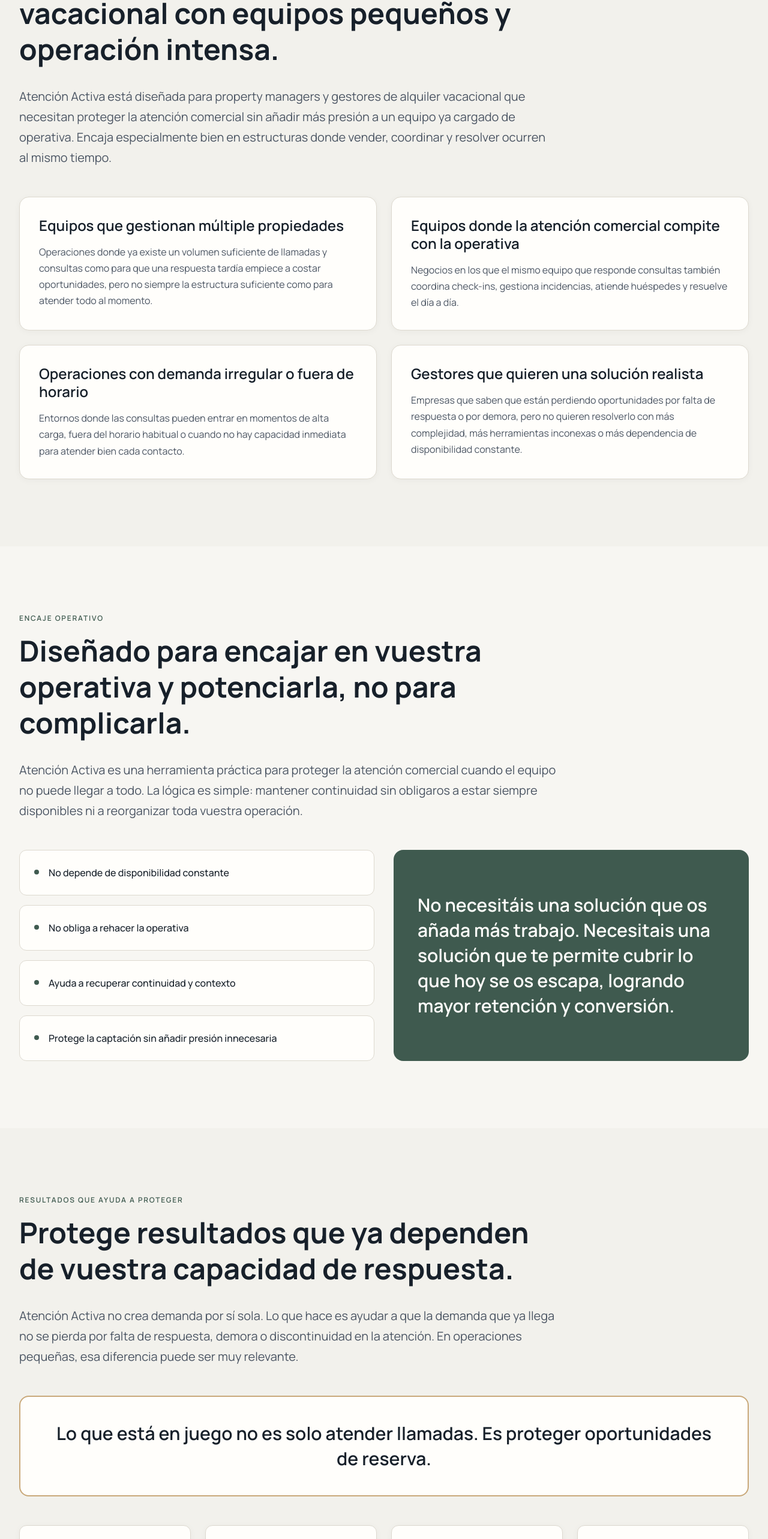
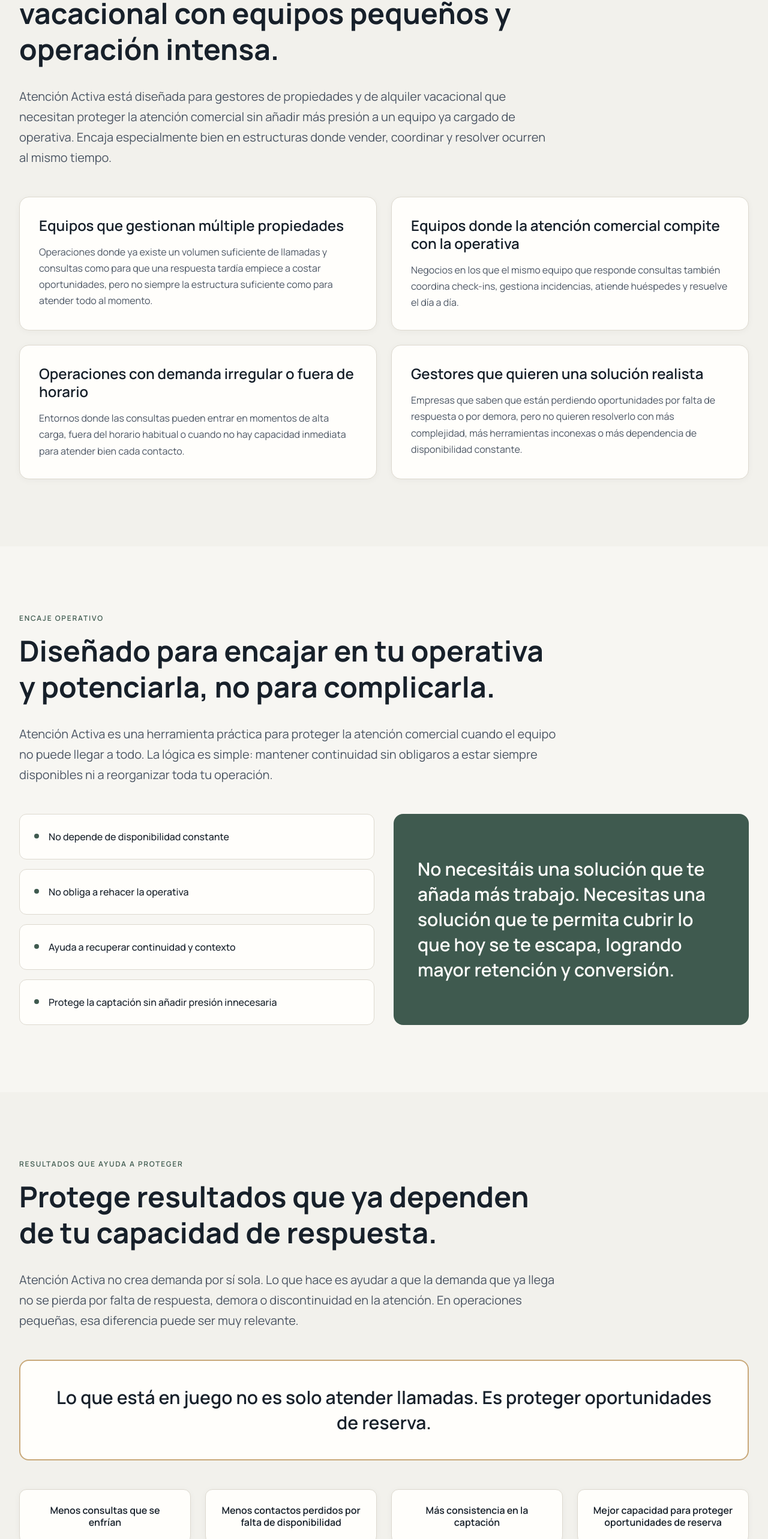
Before and after one commit to Phase4Labs/atencion_activa_web, a React (Vite) app: page / in a window 1280 px wide. Shown: the part 4342-6908 px from the top of the page at 60% size. Built offline with nearby package versions, Linux system fonts and the light colour scheme; no server answers.

Commit message:
making language more inclusive and unviersal

```diff
--- a/src/app/components/CoberturaPractica.tsx
+++ b/src/app/components/CoberturaPractica.tsx
@@ -38,7 +38,7 @@ export function CoberturaPractica() {
           className="text-3xl lg:text-4xl xl:text-5xl mb-8 leading-tight max-w-4xl"
           style={{ color: '#17202A', fontWeight: 700 }}
         >
-          Qué puede cubrir Atención Activa en vuestra operativa diaria
+          Qué puede cubrir Atención Activa en tu operativa diaria
         </h2>
 
         {/* Intro */}
--- a/src/app/components/EncajeOperativo.tsx
+++ b/src/app/components/EncajeOperativo.tsx
@@ -30,7 +30,7 @@ export function EncajeOperativo() {
           className="text-3xl lg:text-4xl xl:text-5xl mb-8 leading-tight max-w-4xl"
           style={{ color: "#17202A", fontWeight: 700 }}
         >
-          Diseñado para encajar en vuestra operativa y
+          Diseñado para encajar en tu operativa y
           potenciarla, no para complicarla.
         </h2>
 
@@ -43,7 +43,7 @@ export function EncajeOperativo() {
           proteger la atención comercial cuando el equipo no
           puede llegar a todo. La lógica es simple: mantener
           continuidad sin obligaros a estar siempre disponibles
-          ni a reorganizar toda vuestra operación.
+          ni a reorganizar toda tu operación.
         </p>
 
         {/* Split Layout */}
@@ -88,9 +88,9 @@ export function EncajeOperativo() {
                 lineHeight: "1.4",
               }}
             >
-              No necesitáis una solución que os añada más
-              trabajo. Necesitais una solución que te permite
-              cubrir lo que hoy se os escapa, logrando mayor
+              No necesitáis una solución que te añada más
+              trabajo. Necesitas una solución que te permita
+              cubrir lo que hoy se te escapa, logrando mayor
               retención y conversión.
             </p>
           </div>
--- a/src/app/components/FinalCTA.tsx
+++ b/src/app/components/FinalCTA.tsx
@@ -10,7 +10,7 @@ export function FinalCTA() {
           className="text-3xl lg:text-4xl xl:text-5xl mb-8 leading-tight"
           style={{ color: '#FFFEFB', fontWeight: 700 }}
         >
-          Si vuestra captación depende de que alguien tenga un hueco para responder en ese
+          Si tu captación depende de que alguien tenga un hueco para responder en ese
           instante, probablemente ya existe un punto de fuga.
         </h2>
 
@@ -20,7 +20,7 @@ export function FinalCTA() {
           style={{ color: '#F7F6F2', lineHeight: '1.7' }}
         >
           Atención Activa está pensada para ayudaros a proteger llamadas y consultas de reserva
-          sin añadir más complejidad a vuestra operación.
+          sin añadir más complejidad a tu operación.
         </p>
 
         {/* CTAs */}
@@ -46,7 +46,7 @@ export function FinalCTA() {
               fontWeight: 600,
             }}
           >
-            Ver si encaja en vuestra operativa
+            Ver si encaja en tu operativa
           </button>
         </div>
       </div>
--- a/src/app/components/ParaQuien.tsx
+++ b/src/app/components/ParaQuien.tsx
@@ -52,8 +52,8 @@ export function ParaQuien() {
           className="text-lg lg:text-xl mb-12 leading-relaxed max-w-4xl"
           style={{ color: "#4B5563", lineHeight: "1.7" }}
         >
-          Atención Activa está diseñada para property managers y
-          gestores de alquiler vacacional que necesitan proteger
+          Atención Activa está diseñada para gestores de propiedades
+          y de alquiler vacacional que necesitan proteger
           la atención comercial sin añadir más presión a un
           equipo ya cargado de operativa. Encaja especialmente
           bien en estructuras donde vender, coordinar y resolver
--- a/src/app/components/PrimeraConversacion.tsx
+++ b/src/app/components/PrimeraConversacion.tsx
@@ -13,7 +13,7 @@ export function PrimeraConversacion() {
     {
       number: '03',
       title: 'Valorar si tiene sentido aplicar Atención Activa',
-      body: 'Si vemos encaje, os mostramos cómo podría adaptarse a vuestra operación sin añadir complejidad innecesaria. Si no lo hay, os lo diremos con claridad.',
+      body: 'Si vemos encaje, os mostramos cómo podría adaptarse a tu operación sin añadir complejidad innecesaria. Si no lo hay, os lo diremos con claridad.',
     },
   ];
 
@@ -44,7 +44,7 @@ export function PrimeraConversacion() {
         >
           No planteamos una conversación comercial genérica. La primera llamada está pensada para
           entender cómo entran hoy las consultas, dónde se corta la atención y si Atención Activa
-          encaja de forma realista en vuestra operativa.
+          encaja de forma realista en tu operativa.
         </p>
 
         {/* Steps */}
--- a/src/app/components/Resultados.tsx
+++ b/src/app/components/Resultados.tsx
@@ -22,7 +22,7 @@ export function Resultados() {
           className="text-3xl lg:text-4xl xl:text-5xl mb-8 leading-tight max-w-4xl"
           style={{ color: '#17202A', fontWeight: 700 }}
         >
-          Protege resultados que ya dependen de vuestra capacidad de respuesta.
+          Protege resultados que ya dependen de tu capacidad de respuesta.
         </h2>
 
         {/* Intro */}
--- a/src/imports/pasted_text/atencion-activa-homepage.html
+++ b/src/imports/pasted_text/atencion-activa-homepage.html
@@ -275,10 +275,10 @@ Eyebrow:
 Encaje operativo
 
 Title:
-Diseñado para encajar en vuestra operativa, no para complicarla.
+Diseñado para encajar en tu operativa, no para complicarla.
 
 Intro:
-Atención Activa no está planteada como una capa más de complejidad, sino como una forma práctica de proteger la atención comercial cuando el equipo no puede llegar a todo. La lógica es simple: mantener continuidad sin obligaros a estar siempre disponibles ni a reorganizar toda vuestra operación.
+Atención Activa no está planteada como una capa más de complejidad, sino como una forma práctica de proteger la atención comercial cuando el equipo no puede llegar a todo. La lógica es simple: mantener continuidad sin obligaros a estar siempre disponibles ni a reorganizar toda tu operación.
 
 Use a split layout.
 Left side can contain the following principles:
@@ -288,14 +288,14 @@ Left side can contain the following principles:
 - Protege la captación sin añadir presión innecesaria
 
 Right side highlighted thesis block:
-No necesitáis una solución que os añada más trabajo. Necesitáis una que cubra lo que hoy se os escapa.
+No necesitáis una soluciónque te añada más trabajo. Necesitáis una que cubra lo que hoy se os escapa.
 
 SECTION 6 — RESULTADOS
 Eyebrow:
 Resultados que ayuda a proteger
 
 Title:
-Protege resultados que ya dependen de vuestra capacidad de respuesta.
+Protege resultados que ya dependen de tu capacidad de respuesta.
 
 Intro:
 Atención Activa no crea demanda por sí sola. Lo que hace es ayudar a que la demanda que ya llega no se pierda por falta de respuesta, demora o discontinuidad en la atención. En operaciones pequeñas, esa diferencia puede ser muy relevante.
@@ -314,7 +314,7 @@ Eyebrow:
 Cobertura práctica
 
 Title:
-Qué puede cubrir Atención Activa en vuestra operativa diaria
+Qué puede cubrir Atención Activa en tu operativa diaria
 
 Intro:
 Atención Activa está pensada para cubrir momentos en los que una llamada o consulta —por teléfono o mensajería— no debería quedar desatendida aunque el equipo no pueda responder personalmente en ese instante. Estas son algunas de las situaciones donde puede aportar continuidad real.
@@ -375,7 +375,7 @@ Title:
 La primera conversación es simple: entender si estáis perdiendo oportunidades evitables y si tiene sentido resolverlo.
 
 Intro:
-No planteamos una conversación comercial genérica. La primera llamada está pensada para entender cómo entran hoy las consultas, dónde se corta la atención y si Atención Activa encaja de forma realista en vuestra operativa.
+No planteamos una conversación comercial genérica. La primera llamada está pensada para entender cómo entran hoy las consultas, dónde se corta la atención y si Atención Activa encaja de forma realista en tu operativa.
 
 3 steps:
 01.
@@ -388,22 +388,22 @@ Body: Buscamos identificar si hay pérdida por llamadas no atendidas, demoras de
 
 03.
 Title: Valorar si tiene sentido aplicar Atención Activa
-Body: Si vemos encaje, os mostramos cómo podría adaptarse a vuestra operación sin añadir complejidad innecesaria. Si no lo hay, os lo diremos con claridad.
+Body: Si vemos encaje, os mostramos cómo podría adaptarse a tu operación sin añadir complejidad innecesaria. Si no lo hay, os lo diremos con claridad.
 
 SECTION 10 — FINAL CTA
 Use a strong but sober dark olive closing block.
 
 Title:
-Si vuestra captación depende de que alguien tenga un hueco para responder en ese instante, probablemente ya existe un punto de fuga.
+Si tu captación depende de que alguien tenga un hueco para responder en ese instante, probablemente ya existe un punto de fuga.
 
 Body:
-Atención Activa está pensada para ayudaros a proteger llamadas y consultas de reserva sin añadir más complejidad a vuestra operación.
+Atención Activa está pensada para ayudaros a proteger llamadas y consultas de reserva sin añadir más complejidad a tu operación.
 
 Primary CTA:
 Solicitar una conversación inicial
 
 Secondary CTA:
-Ver si encaja en vuestra operativa
+Ver si encaja en tu operativa
 
 SECTION DESIGN RULES
 - alternate warm neutral backgrounds between sections
```
Also changed, not shown: src/app/pages/Contact.tsx (+4 -4 lines).
